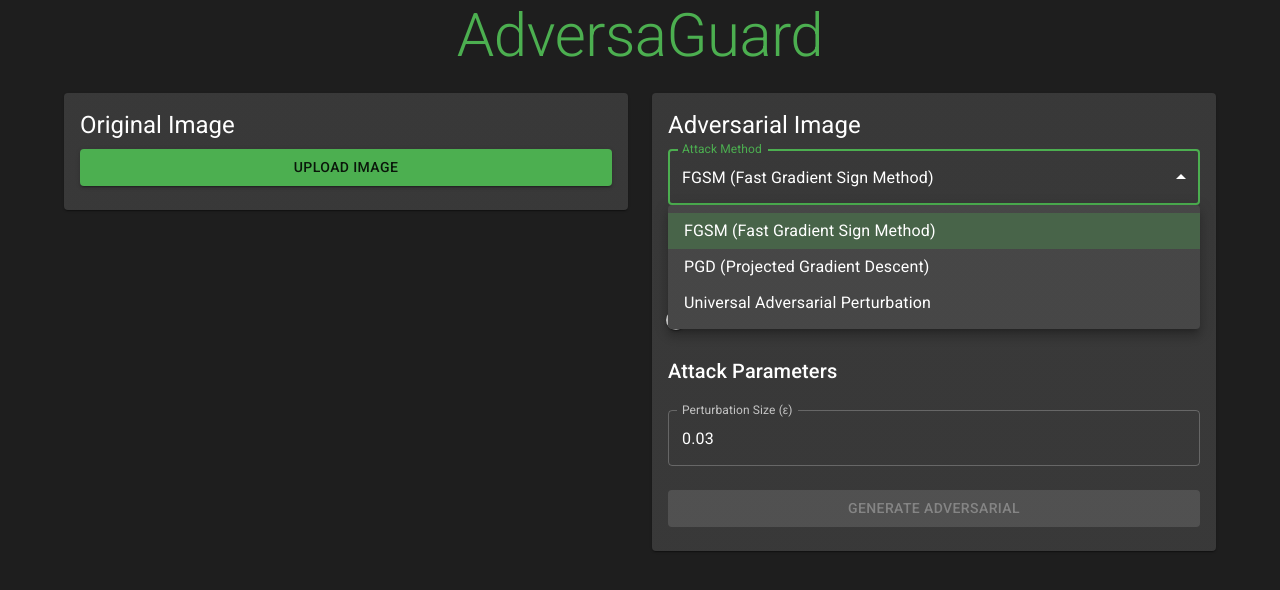
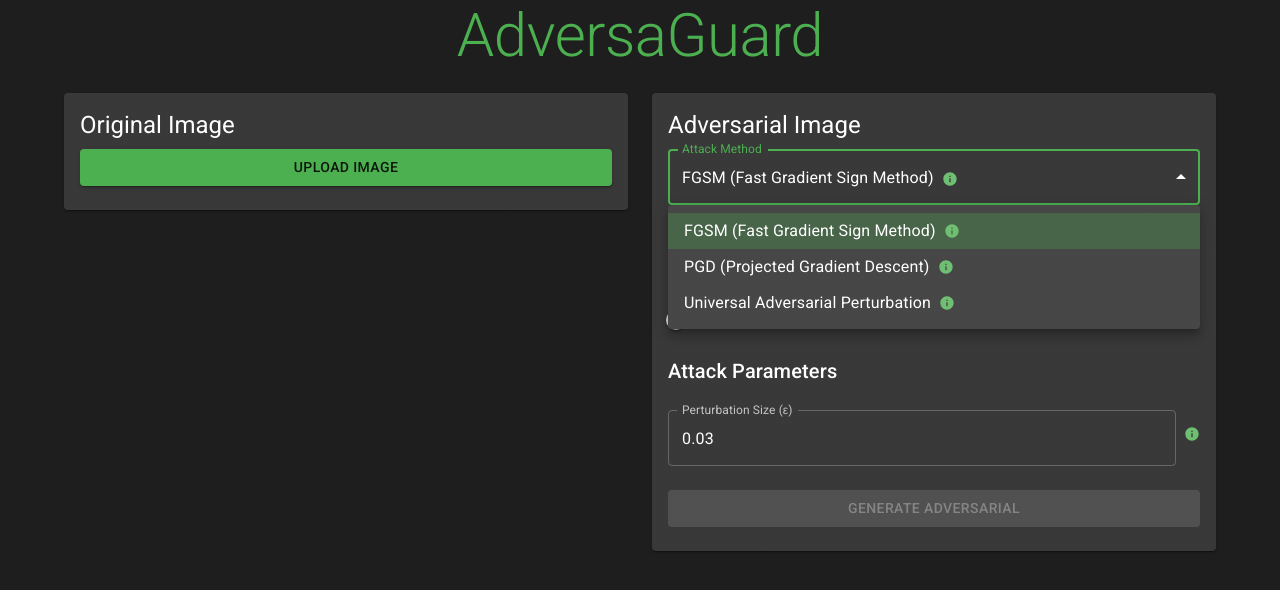
Before and after one commit to DejaunG/AdverseraGuardV2, a React (Create React App) app in the folder frontend/: page / in a window 1280 px wide. Both pictures are taken after a click on the element "FGSM (Fast Gradient Sign Method)". Shown: the top 590 px of the page. Built offline with nearby package versions, Linux system fonts and the light colour scheme.

Commit message:
Added tooltips

```diff
--- a/frontend/src/App.js
+++ b/frontend/src/App.js
@@ -13,11 +13,14 @@ import {
   FormControlLabel,
   Snackbar,
   FormControl,
-  InputLabel
+  InputLabel,
+  Tooltip,
+  IconButton
 } from '@mui/material';
 import MuiAlert from '@mui/material/Alert';
 import { createTheme, ThemeProvider } from '@mui/material/styles';
 import CssBaseline from '@mui/material/CssBaseline';
+import InfoIcon from '@mui/icons-material/Info';
 
 const theme = createTheme({
   palette: {
@@ -34,6 +37,27 @@ const theme = createTheme({
     },
   },
 });
+
+const methodDescriptions = {
+  fgsm: "Fast Gradient Sign Method (FGSM) - Creates adversarial examples by perturbing the input in the direction that maximizes the loss",
+  pgd: "Projected Gradient Descent (PGD) - An iterative version of FGSM that creates stronger adversarial examples by taking multiple smaller steps",
+  universal: "Universal Adversarial Perturbation - Generates a single perturbation pattern that can fool the model across multiple inputs",
+  deepfool: "DeepFool - Efficiently computes the minimal perturbation needed to cross the decision boundary",
+  one_pixel: "One Pixel Attack - Modifies only a limited number of pixels to fool the classifier"
+};
+
+const parameterDescriptions = {
+  epsilon: "Maximum perturbation size allowed (larger values create more noticeable changes)",
+  alpha: "Step size for each iteration (smaller values create more refined perturbations)",
+  num_iter: "Number of iterations to run the attack",
+  num_classes: "Number of classes to consider when generating the adversarial example",
+  overshoot: "How far to push beyond the decision boundary",
+  max_iter: "Maximum number of iterations before stopping",
+  pixels: "Number of pixels to modify in the attack",
+  pop_size: "Size of the population for evolutionary optimization",
+  delta: "Target fooling rate threshold",
+  max_iter_uni: "Maximum iterations for universal perturbation generation"
+};
 
 const methodConfigs = {
   fgsm: {
@@ -187,16 +211,14 @@ const generateAdversarial = async () => {
           formData.append('num_classes', params.num_classes.toString());
           formData.append('overshoot', params.overshoot.toString());
           formData.append('max_iter', params.max_iter.toString());
-        // Add required default parameters
-        formData.append('epsilon', '0.03'); // Default epsilon for stability
+          formData.append('epsilon', '0.03');
           break;
 
         case 'one_pixel':
           formData.append('pixels', params.pixels.toString());
           formData.append('max_iter', params.max_iter.toString());
           formData.append('pop_size', params.pop_size.toString());
-        // Add required default parameters
-        formData.append('epsilon', '0.03'); // Default epsilon for stability
+          formData.append('epsilon', '0.03');
           break;
 
         case 'universal':
@@ -209,13 +231,6 @@ const generateAdversarial = async () => {
         default:
           throw new Error(`Unknown attack method: ${method}`);
       }
-
-    // Log request parameters for debugging
-    const formDataObj = {};
-    formData.forEach((value, key) => {
-      formDataObj[key] = value;
-    });
-    console.log('Sending request with params:', formDataObj);
 
       const response = await fetch('http://127.0.0.1:8000/generate_adversarial', {
         method: 'POST',
@@ -238,6 +253,14 @@ const generateAdversarial = async () => {
       setIsLoading(false);
     }
   };
+
+  const InfoTooltip = ({ title }) => (
+    <Tooltip title={title}>
+      <IconButton size="small" sx={{ ml: 1, color: 'primary.light', padding: 0 }}>
+        <InfoIcon sx={{ fontSize: 16 }} />
+      </IconButton>
+    </Tooltip>
+  );
 
   return (
     <ThemeProvider theme={theme}>
@@ -299,13 +322,18 @@ const generateAdversarial = async () => {
                     onChange={handleMethodChange}
                     label="Attack Method"
                   >
-                    <MenuItem value="fgsm">FGSM (Fast Gradient Sign Method)</MenuItem>
-                    <MenuItem value="pgd">PGD (Projected Gradient Descent)</MenuItem>
-                    <MenuItem value="universal">Universal Adversarial Perturbation</MenuItem>
-                    {/* Temporarily hidden attacks
-                  <MenuItem value="deepfool">DeepFool</MenuItem>
-                  <MenuItem value="one_pixel">One Pixel Attack</MenuItem>
-                  */}
+                    <MenuItem value="fgsm">
+                      FGSM (Fast Gradient Sign Method)
+                      <InfoTooltip title={methodDescriptions.fgsm} />
+                    </MenuItem>
+                    <MenuItem value="pgd">
+                      PGD (Projected Gradient Descent)
+                      <InfoTooltip title={methodDescriptions.pgd} />
+                    </MenuItem>
+                    <MenuItem value="universal">
+                      Universal Adversarial Perturbation
+                      <InfoTooltip title={methodDescriptions.universal} />
+                    </MenuItem>
                   </Select>
                 </FormControl>
 
@@ -329,15 +357,20 @@ const generateAdversarial = async () => {
                       onChange={(e) => setStealthMode(e.target.checked)}
                     />
                   }
-                  label="Stealth Mode"
+                  label={
+                    <div style={{ display: 'flex', alignItems: 'center' }}>
+                      Stealth Mode
+                      <InfoTooltip title="Attempts to make adversarial perturbations less detectable to human observers" />
+                    </div>
+                  }
                 />
 
                 <Typography variant="h6" gutterBottom style={{ marginTop: '1rem' }}>
                   Attack Parameters
                 </Typography>
                 {methodConfigs[method].params.map((param) => (
+                  <div key={param} style={{ display: 'flex', alignItems: 'center' }}>
                     <TextField
-                    key={param}
                       label={methodConfigs[method].labels[param]}
                       type="number"
                       name={param}
@@ -351,6 +384,8 @@ const generateAdversarial = async () => {
                         max: param === 'epsilon' || param === 'delta' ? 1 : undefined
                       }}
                     />
+                    <InfoTooltip title={parameterDescriptions[param]} />
+                  </div>
                 ))}
 
                 <Button
```
Lines whose indentation alone changed are shown as unchanged.
